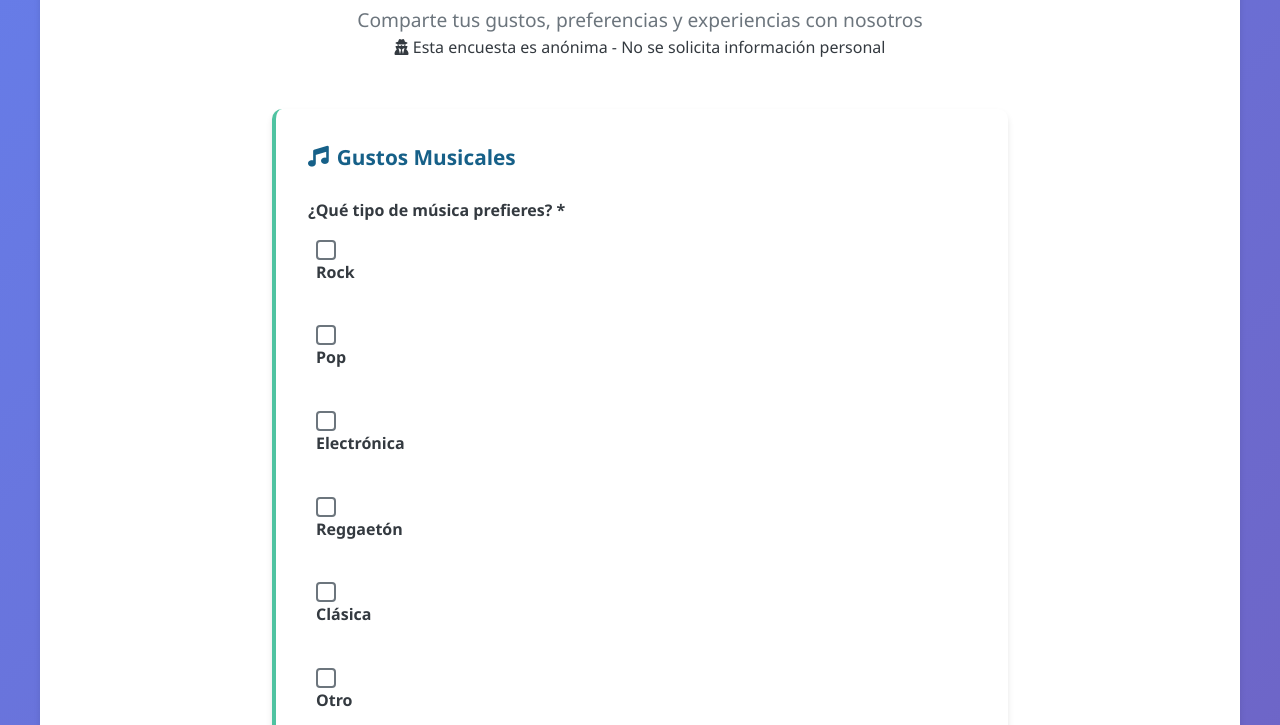
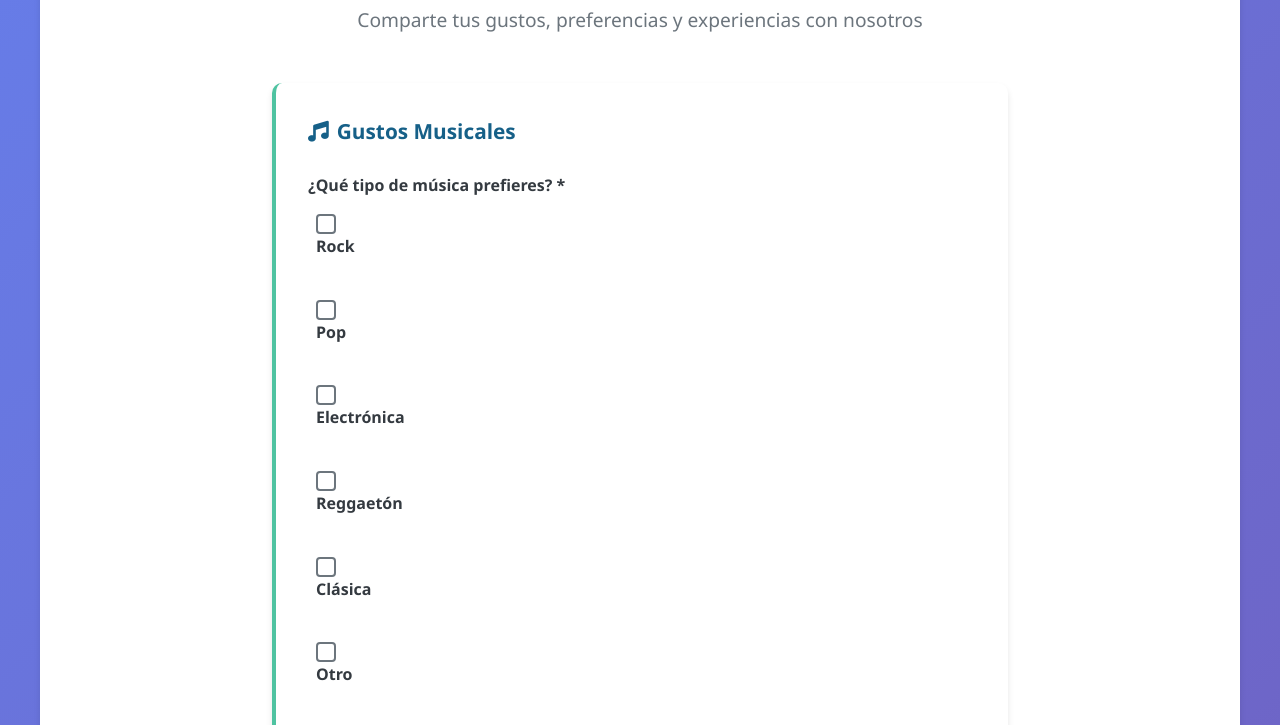
Before and after one commit to arielxh65-png/Tarea-19-11-2015, a plain HTML site: page encuesta.html in a window 1280 px wide. Shown: the part 189-914 px from the top of the page. Drawn offline with nearby package versions, Linux system fonts and the light colour scheme.

Commit message:
Update encuesta.html

```diff
--- a/encuesta.html
+++ b/encuesta.html
@@ -25,10 +25,6 @@
             <div class="form-header">
                 <h2>Formulario de Encuesta</h2>
                 <p>Comparte tus gustos, preferencias y experiencias con nosotros</p>
-                <div class="anonymus-notice">
-                    <i class="fas fa-user-secret"></i>
-                    <span>Esta encuesta es anónima - No se solicita información personal</span>
-                </div>
             </div>
 
             <form id="surveyForm" class="animated-form">
```
